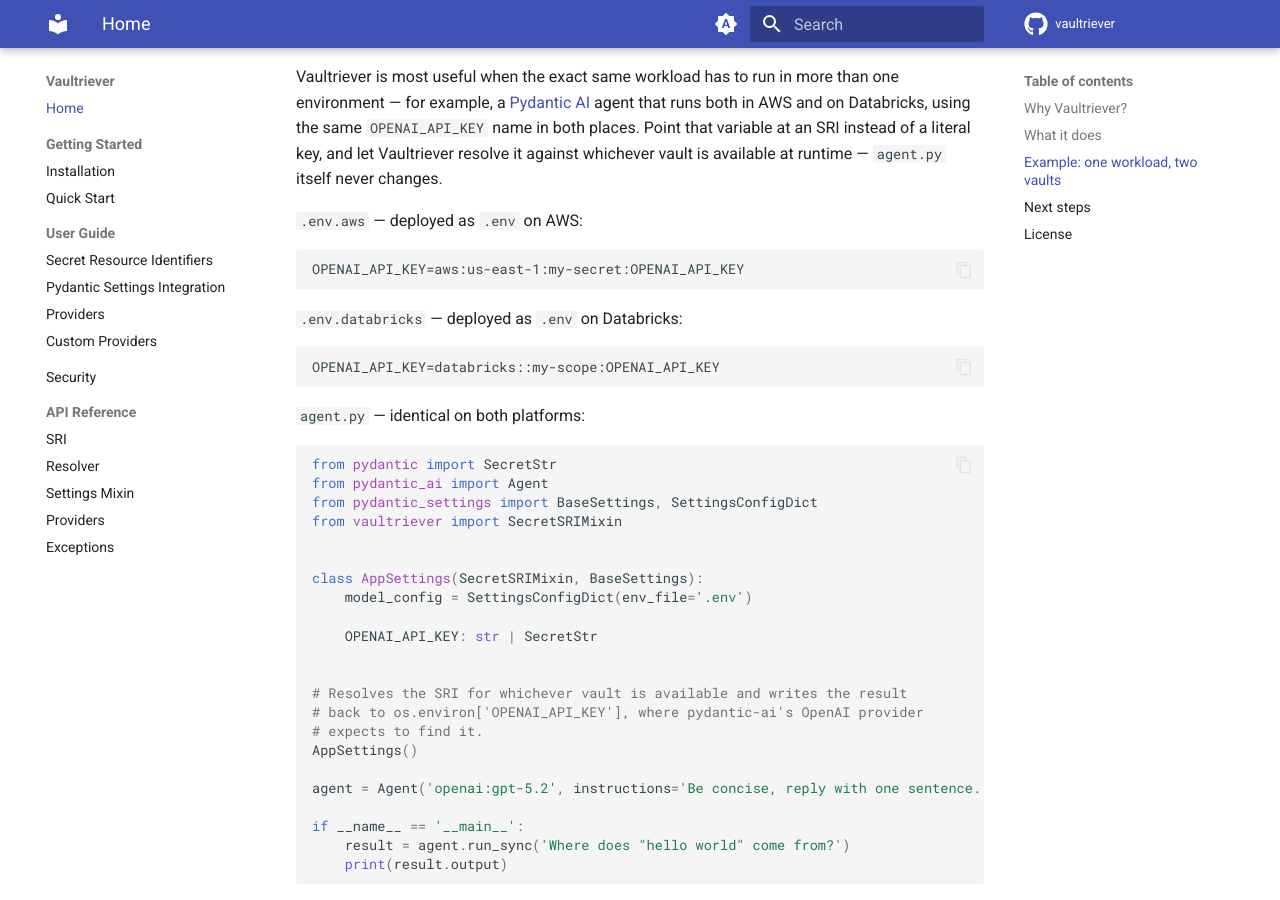
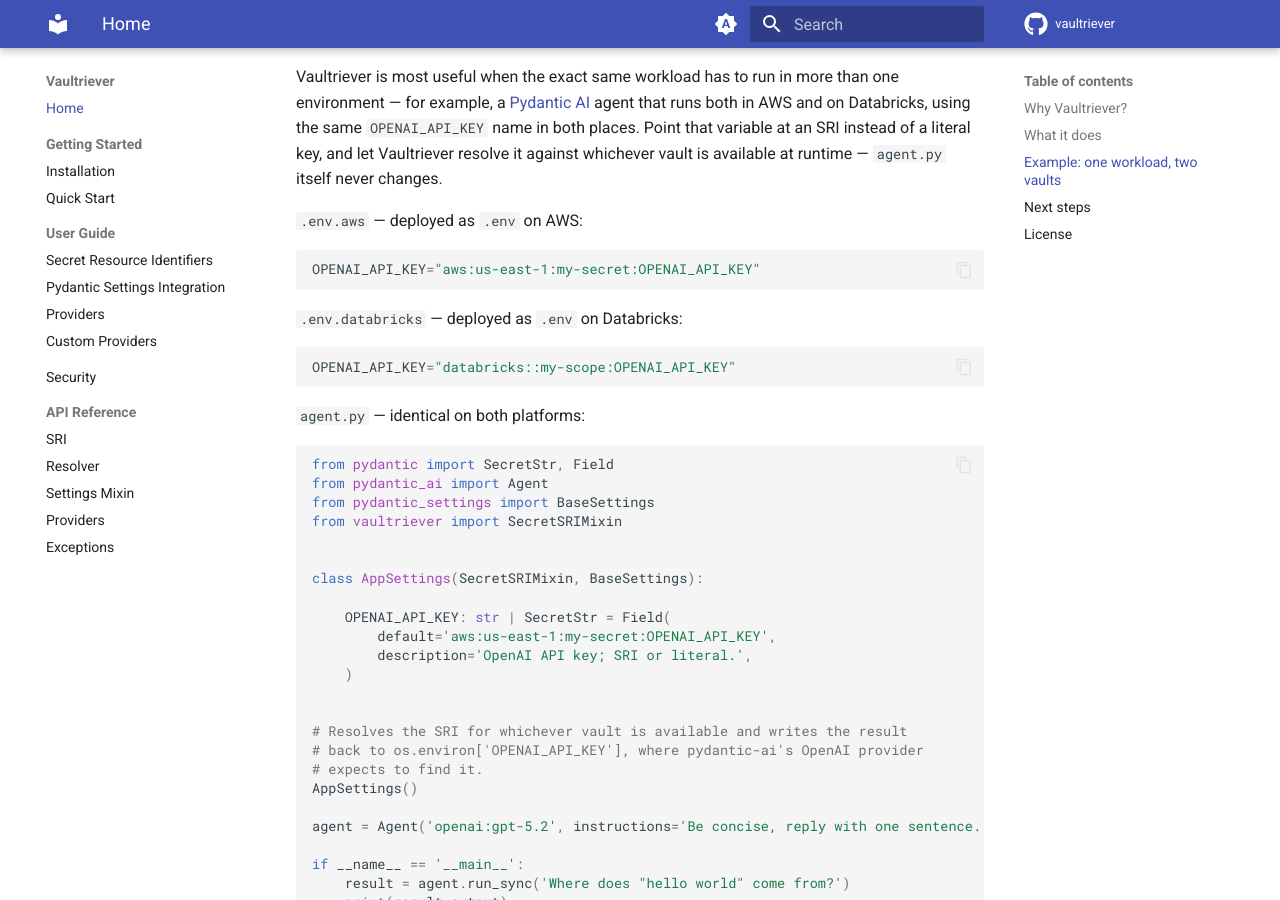
Before and after one commit to DougTrajano/vaultriever, an MkDocs documentation site: the page built from docs/index.md, in a window 1280 px wide and 900 px high, scrolled down 1324 px. Built offline with MkDocs 1.6.1 and Material for MkDocs 9.7.7, drawn with Linux system fonts in a browser that asks for light colours; comment, search, counter and statistics services are not loaded.

Commit message:
Apply formatting touch-ups to the multi-vault docs example
Co-Authored-By: Claude Sonnet 5 <noreply@anthropic.com>

````diff
--- a/docs/index.md
+++ b/docs/index.md
@@ -53,37 +53,35 @@ settings.openai_api_key.get_secret_value()  # the resolved secret
 
 ## Example: one workload, two vaults
 
-Vaultriever is most useful when the exact same workload has to run in more than one
-environment — for example, a [Pydantic AI](https://ai.pydantic.dev/) agent that runs both in AWS
-and on Databricks, using the same `OPENAI_API_KEY` name in both places. Point that variable at an
-SRI instead of a literal key, and let Vaultriever resolve it against whichever vault is available
-at runtime — `agent.py` itself never changes.
+Vaultriever is most useful when the exact same workload has to run in more than one environment — for example, a [Pydantic AI](https://ai.pydantic.dev/) agent that runs both in AWS and on Databricks, using the same `OPENAI_API_KEY` name in both places. Point that variable at an SRI instead of a literal key, and let Vaultriever resolve it against whichever vault is available at runtime — `agent.py` itself never changes.
 
 `.env.aws` — deployed as `.env` on AWS:
 
-```
-OPENAI_API_KEY=aws:us-east-1:my-secret:OPENAI_API_KEY
+```toml
+OPENAI_API_KEY="aws:us-east-1:my-secret:OPENAI_API_KEY"
 ```
 
 `.env.databricks` — deployed as `.env` on Databricks:
 
-```
-OPENAI_API_KEY=databricks::my-scope:OPENAI_API_KEY
+```toml
+OPENAI_API_KEY="databricks::my-scope:OPENAI_API_KEY"
 ```
 
 `agent.py` — identical on both platforms:
 
 ```python
-from pydantic import SecretStr
+from pydantic import SecretStr, Field
 from pydantic_ai import Agent
-from pydantic_settings import BaseSettings, SettingsConfigDict
+from pydantic_settings import BaseSettings
 from vaultriever import SecretSRIMixin
 
 
 class AppSettings(SecretSRIMixin, BaseSettings):
-    model_config = SettingsConfigDict(env_file='.env')
 
-    OPENAI_API_KEY: str | SecretStr
+    OPENAI_API_KEY: str | SecretStr = Field(
+        default='aws:us-east-1:my-secret:OPENAI_API_KEY',
+        description='OpenAI API key; SRI or literal.',
+    )
 
 
 # Resolves the SRI for whichever vault is available and writes the result
@@ -98,9 +96,7 @@ if __name__ == '__main__':
     print(result.output)
 ```
 
-Both `.env` files use the same field name, `OPENAI_API_KEY`; only the SRI's `provider` segment
-changes. `agent.py` never imports `boto3` or `databricks-sdk`, and never branches on which
-platform it's running on — Vaultriever and the deployment pipeline handle that.
+Both `.env` files use the same field name, `OPENAI_API_KEY`; only the SRI's `provider` segment changes. `agent.py` never imports `boto3` or `databricks-sdk`, and never branches on which platform it's running on — Vaultriever and the deployment pipeline handle that.
 
 ## Next steps
 
````
